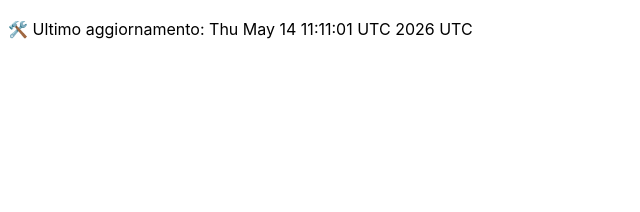
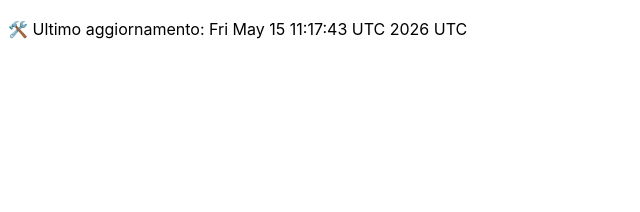
Before and after one commit to DanteTrb/DanteTrb.github.io, a Jekyll site: the page built from badges.md, in a window 1280 px wide. Shown: the top 212 px of the page, without its empty margins (0-640 px from the left). Built offline with Jekyll 4.4.1, drawn with Linux system fonts in a browser that asks for light colours; our own code applies the rules of GitHub Pages for plain Markdown files.

Commit message:
🛠️ Aggiornamento automatico badge

```diff
--- a/badges.md
+++ b/badges.md
@@ -1 +1 @@
-🛠️ Ultimo aggiornamento: Thu May 14 11:11:01 UTC 2026 UTC
+🛠️ Ultimo aggiornamento: Fri May 15 11:17:43 UTC 2026 UTC
```
